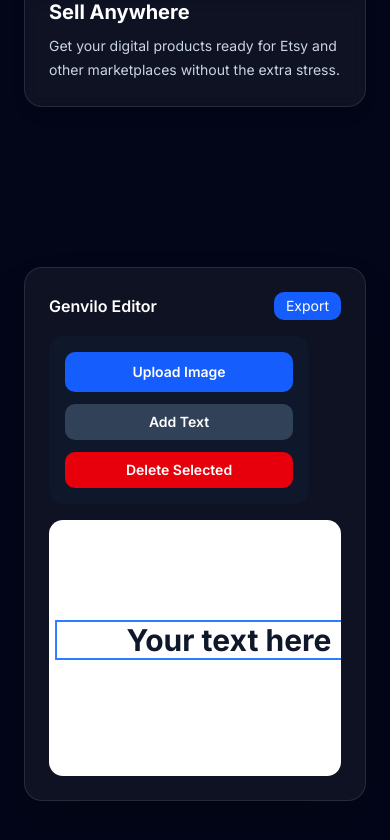
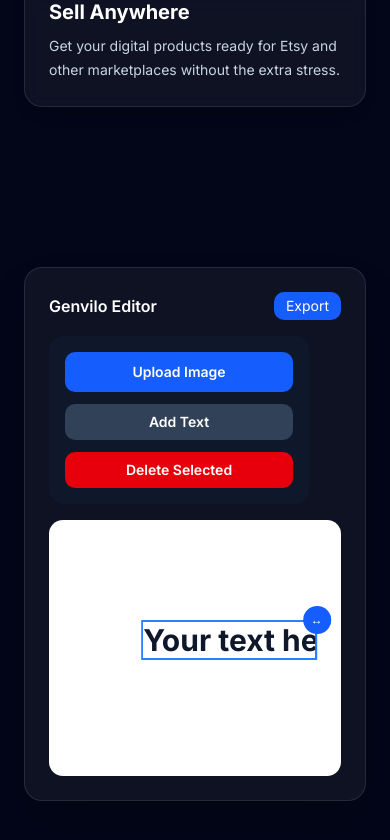
Before and after one commit to Stewey95/yourdesign, a Next.js app: page / in a window 390 px wide. Both pictures are taken after a click on the button "Add Text". Shown: the part 1214-2054 px from the top of the page. Built offline with nearby package versions, Linux system fonts and the light colour scheme.

Commit message:
Fix mobile text editing and dragging

```diff
--- a/components/EditorPreview.tsx
+++ b/components/EditorPreview.tsx
@@ -77,9 +77,7 @@
 
     setItems((currentItems) =>
       currentItems.map((item) =>
-        item.id === draggingItemId
-          ? { ...item, position: newPosition }
-          : item
+        item.id === draggingItemId ? { ...item, position: newPosition } : item
       )
     );
   };
@@ -164,8 +162,31 @@
             }
 
             return (
+              <div
+                key={item.id}
+                className={`absolute ${
+                  selectedItemId === item.id ? "ring-2 ring-blue-500" : ""
+                }`}
+                style={{
+                  left: item.position.x,
+                  top: item.position.y,
+                  transform: "translate(-50%, -50%)",
+                  width: `${Math.max(item.value.length + 3, 6)}ch`,
+                }}
+              >
+                <button
+                  type="button"
+                  onPointerDown={(e) => {
+                    e.stopPropagation();
+                    setDraggingItemId(item.id);
+                    setSelectedItemId(item.id);
+                  }}
+                  className="absolute -right-4 -top-4 z-10 h-7 w-7 cursor-move rounded-full bg-blue-600 text-xs text-white"
+                >
+                  ↔
+                </button>
+
                 <input
-                key={item.id}
                   value={item.value}
                   onChange={(e) => {
                     const value = e.target.value;
@@ -188,20 +209,10 @@
                       setSelectedItemId(null);
                     }
                   }}
-
-
-
                   placeholder="Type here"
-className={`absolute w-auto min-w-0 cursor-text bg-transparent text-center text-3xl font-bold text-slate-900 outline-none ${
-  selectedItemId === item.id ? "ring-2 ring-blue-500" : ""
-}`}
-style={{
-  left: item.position.x,
-  top: item.position.y,
-  transform: "translate(-50%, -50%)",
-  width: `${Math.max(item.value.length + 3, 6)}ch`,
-}}
+                  className="w-full cursor-text bg-transparent text-center text-3xl font-bold text-slate-900 outline-none"
                 />
+              </div>
             );
           })}
         </div>
```
Lines whose indentation alone changed are shown as unchanged.
